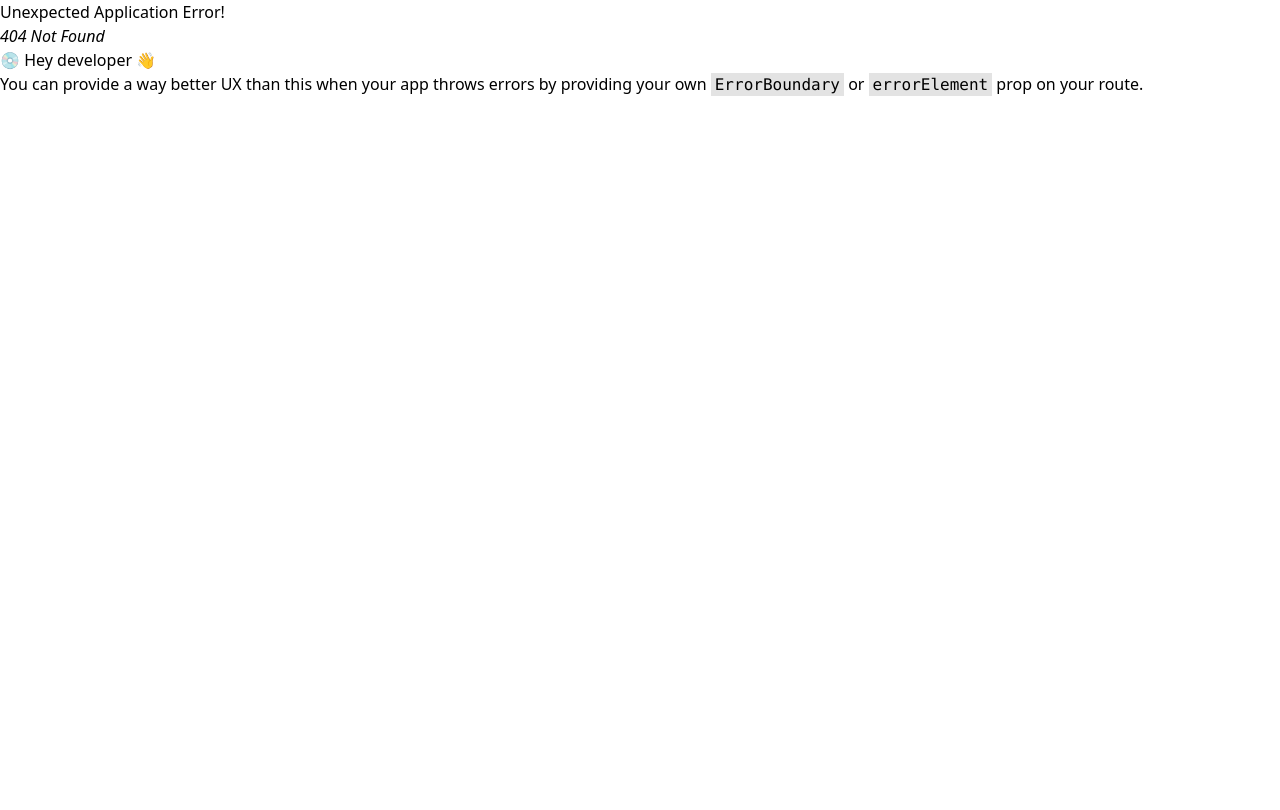
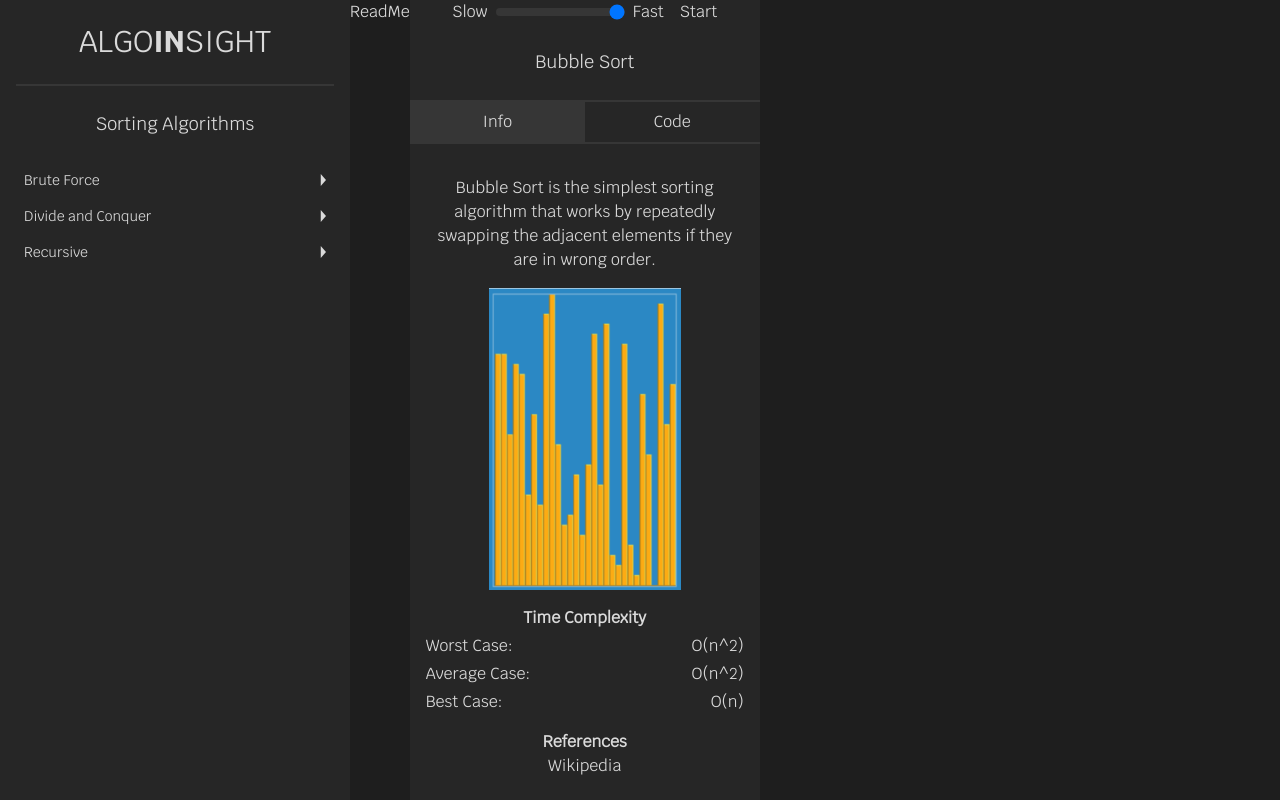
Before and after one commit to vizyks/algo, a React (Vite) app: page /sorting-algorithms/readme in a window 1280 px wide. Before the commit this address had no page. Built offline with nearby package versions, Linux system fonts and the light colour scheme.

Commit message:
feat: setup routes

```diff
--- /dev/null
+++ b/src/pages/sorting/readme.tsx
@@ -0,0 +1,3 @@
+export default function ReadMe() {
+  return <h1>ReadMe</h1>;
+}
--- a/src/pages/sorting/sortingIndex.tsx
+++ b/src/pages/sorting/sortingIndex.tsx
@@ -1,6 +1,6 @@
 import { SidebarLeft } from "./sidebarLeft";
 import { SidebarRight } from "./sidebarRight";
-import { MainView } from "./mainView";
+import { Outlet } from "react-router-dom";
 
 export default function SortingIndex() {
   return (
@@ -8,7 +8,7 @@ export default function SortingIndex() {
       <main className="h-screen w-screen bg-black text-white font-krub">
         <div className="flex h-full">
           <SidebarLeft />
-          <MainView />
+          <Outlet />
           <SidebarRight />
         </div>
       </main>
--- a/src/router.tsx
+++ b/src/router.tsx
@@ -3,6 +3,9 @@ import App from "./App.tsx";
 import Home from "./pages/home/home.tsx";
 import SortingIndex from "./pages/sorting/sortingIndex.tsx";
 import { SortingAlgorithmProvider } from "./context/Visualizer.tsx";
+import { MainView } from "./pages/sorting/mainView.tsx";
+import ReadMe from "./pages/sorting/readme.tsx";
+import { Navigate } from "react-router-dom";
 
 // CREATE ERROR HANDLER
 function Router() {
@@ -22,13 +25,14 @@ function Router() {
             </SortingAlgorithmProvider>
           ),
           children: [
+            { index: true, element: <Navigate to="readme" replace /> },
+            {
+              path: "readme",
+              element: <ReadMe />,
+            },
             {
               path: ":category/:algorithm",
-              element: (
-                <SortingAlgorithmProvider>
-                  <SortingIndex />
-                </SortingAlgorithmProvider>
-              ),
+              element: <MainView />,
             },
           ],
         },
```
